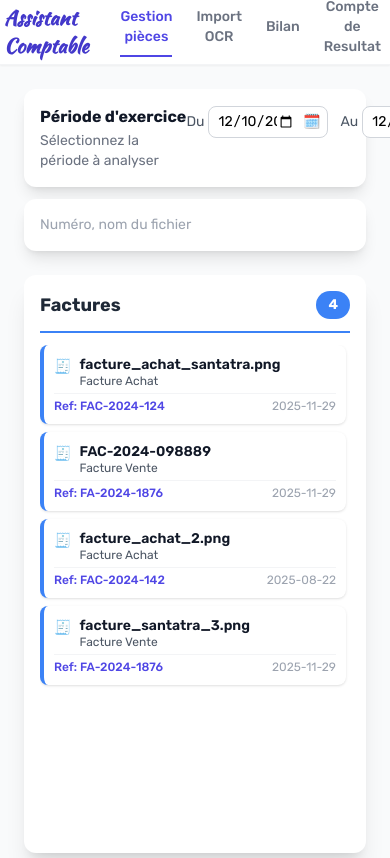
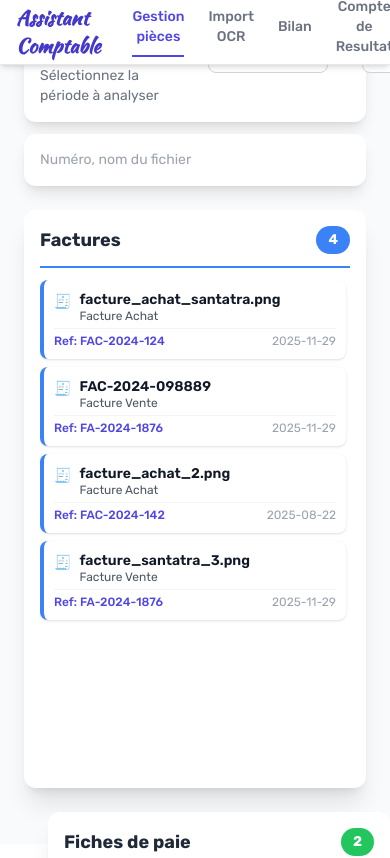
Before and after one commit to mahein-co/vulca-frontend, a React (Create React App) app: page / in a window 390 px wide. Shown: the top 858 px of the page. Built offline with nearby package versions, Linux system fonts and the light colour scheme; no server answers.

Commit message:
modifier le marge

```diff
--- a/src/App.js
+++ b/src/App.js
@@ -53,30 +53,25 @@ import GestionPiecesBoard from './views/piece/GestionPiecesBoard';
 
 // --- IMPORT DU COMPOSANT D'IMPORTATION OCR ---
 import ImportFichier from './views/ocr/pages/ImportFichier';
-const NewInvoiceForm = ImportFichier; // Alias ou renommage pour la réutilisation dans la modale
+const NewInvoiceForm = ImportFichier; // Alias pour réutilisation dans la modale
 // ---------------------------------------------
 
 
-// Composant Simple de Modale (Overlay) - INCHANGÉ
+// Composant Simple de Modale (Overlay)
 const SaisieModal = ({ children, onClose }) => (
     <div className="fixed inset-0 z-50 overflow-y-auto bg-black bg-opacity-50 flex justify-center items-center p-4">
-        {/* Conteneur de la modale: on clique en dehors pour fermer */}
         <div
             className="absolute inset-0"
             onClick={onClose}
         />
 
-        {/* Contenu, ajusté pour prendre une grande partie de l'écran */}
         <div className="relative bg-white rounded-xl shadow-2xl w-full max-w-7xl h-[90vh] overflow-y-auto">
-            {/* Bouton de fermeture visible */}
             <button
                 onClick={onClose}
                 className="absolute top-4 right-4 text-gray-500 hover:text-gray-900 z-10 p-2 bg-white rounded-full shadow-lg"
             >
                 <svg className="w-6 h-6" fill="none" viewBox="0 0 24 24" stroke="currentColor"><path strokeLinecap="round" strokeLinejoin="round" strokeWidth="2" d="M6 18L18 6M6 6l12 12" /></svg>
             </button>
-
-            {/* Contenu réel du formulaire */}
             {children}
         </div>
     </div>
@@ -85,7 +80,7 @@ const SaisieModal = ({ children, onClose }) => (
 
 function App() {
 
-    const [currentPage, setCurrentPage] = useState('gestion-pieces');
+    const [currentPage, setCurrentPage] = useState('gestion-pieces'); // Démarrage sur la vue des pièces
     const [isSaisieModalOpen, setIsSaisieModalOpen] = useState(false);
     const [formTypeToOpen, setFormTypeToOpen] = useState(null);
 
@@ -120,10 +115,9 @@ function App() {
             case 'gestion-pieces':
                 return <GestionPiecesBoard />;
 
-            // NOUVEAU CASE POUR L'IMPORTATION OCR
-            case 'import-ocr':
-                // Affiche le composant d'importation sur toute la page
-                return <ImportFichier type="OCR" isFullScreen={true} onSaisieCompleted={() => navigate('gestion-pieces')} />;
+            // L'importation OCR prend tout l'espace de la fenêtre principale
+            case 'import-ocr':
+                return <ImportFichier type="OCR" isFullScreen={true} onSaisieCompleted={() => navigate('gestion-pieces')} />;
 
             case 'gestion-salaire':
                 return <ContentWrapper><h2 className="text-2xl">Module Gestion Salaires</h2></ContentWrapper>;
@@ -137,22 +131,20 @@ function App() {
         }
     };
 
-    // --- Fonction pour déterminer le formulaire à rendre dans la modale - INCHANGÉE ---
+    // --- Fonction pour déterminer le formulaire à rendre dans la modale ---
     const renderFormInModal = () => {
         const onFormCompleted = closeSaisieModal;
 
         switch (formTypeToOpen) {
             case 'CompteResultat':
                 return <CompteResultatForm onSaisieCompleted={onFormCompleted} />;
-
             case 'Vente':
                 return <NewInvoiceForm type="Vente" onSaisieCompleted={onFormCompleted} />;
-
             case 'Achat':
                 return <NewInvoiceForm type="Achat" onSaisieCompleted={onFormCompleted} />;
 
             case 'SaisieMenu':
-                // Menu de sélection de saisie (comme dans l'image 1)
+                // Menu de sélection de saisie (basé sur Capture d'écran 2025-12-11 022007.png)
                 return (
                     <div className="p-8 h-full flex flex-col justify-center items-center">
                         <h2 className="text-3xl font-serif font-bold italic mb-10 text-gray-800">Sélectionnez le type de saisie</h2>
@@ -192,6 +184,7 @@ function App() {
                 onNavigate={navigate}
             />
 
+            {/* pt-0 s'assure qu'il n'y a pas de marge supplémentaire entre le Header et le contenu */}
             <main className="pt-0">
                 {renderPage()}
             </main>
--- a/src/components/header/header.jsx
+++ b/src/components/header/header.jsx
@@ -27,8 +27,8 @@ const Header = ({ currentPage, onNavigate }) => { // Réception des props
     const displayActiveKey = isTransactionViewActive ? 'gestion-transactions-cr' : currentPage;
 
     return (
-        <header className="bg-white shadow-sm border-b border-gray-100 sticky top-0 z-10">
-            <div className="max-w-full mx-auto px-1 sm:px-6 lg:px-8">
+        <header className="bg-white shadow-md border-b border-gray-200 fixed top-0 left-0 right-0 w-full z-20">
+            <div className="max-w-full mx-auto px-4 sm:px-6 lg:px-8">
                 <div className="flex justify-between h-16">
 
                     {/* Logo et Nom de l'App */}
--- a/src/views/dashboard/Dashboard.jsx
+++ b/src/views/dashboard/Dashboard.jsx
@@ -1,6 +1,7 @@
 import React, { useState } from 'react';
 import BalanceModal from '../balance/BalanceModal';
-import FactureForm from '../ocr/forms/NewInvoiceForm';
+
+// import FactureForm from '../ocr/forms/NewInvoiceForm';
 
 // --- 1. Données Statiques (inchangées) ---
 
```
